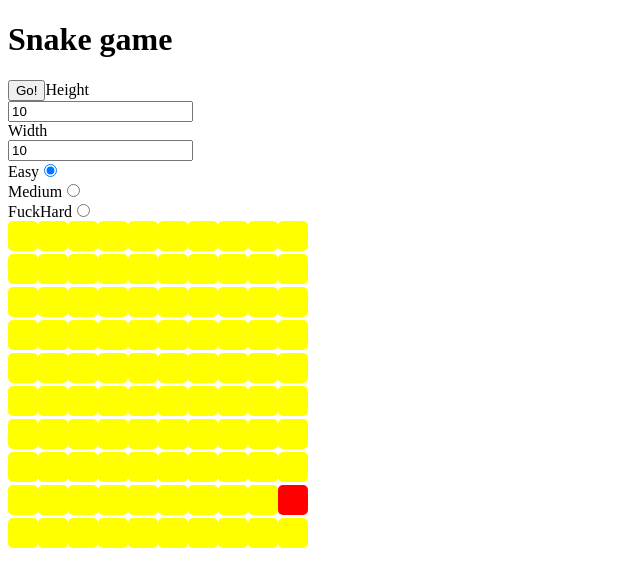
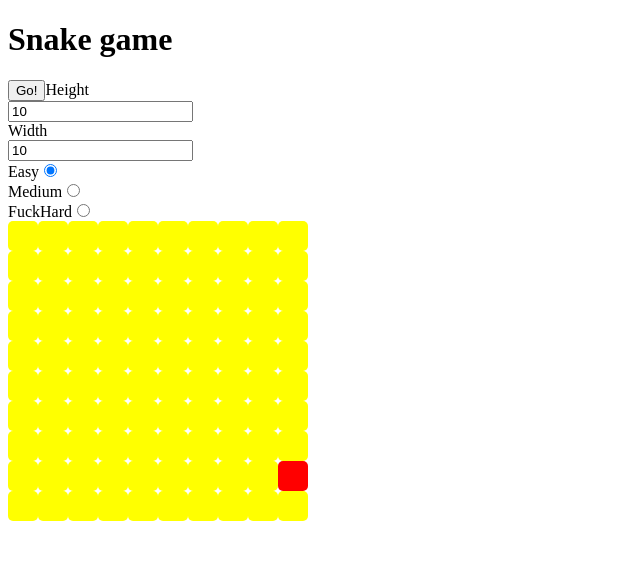
Before and after one commit to akk228/snake, a React (Create React App) app: page / in a window 1280 px wide. Shown: the top 586 px of the page, without its empty margins (0-640 px from the left). Built offline with nearby package versions, Linux system fonts and the light colour scheme.

Commit message:
1 - peformance optimization os use effect. 2 - adds pausing and resumeing to snake's state. 3 -adds queueing on press arrow actions. 4 - adds stopping the game on the collission with body

```diff
--- a/src/Game/Components/Play/Components/Field.tsx
+++ b/src/Game/Components/Play/Components/Field.tsx
@@ -1,3 +1,4 @@
+import { useMemo } from 'react';
 import { useGameSelector } from "../../../Redux/GameHooks";
 import { selectFieldConfigs } from "../../../Redux/GameSelectors";
 import { CellType } from "../Entities/CellType";
@@ -13,36 +14,42 @@ interface IFieldProps {
 
 export function Field(props: IFieldProps): JSX.Element {
     const fieldConfigs = useGameSelector(selectFieldConfigs);
-    const field = initializeField(fieldConfigs.height, fieldConfigs.width, props.snake)
-        .map((rowOfCells: CellType[], rowIndex: number) => (
-            <div key={rowIndex} style={{margin: 0}}>
-                {rowOfCells.map((cell: CellType, colIndex: number) => <Cell key={colIndex} type={cell} />)}
-            </div>));
+
+    const field = useMemo(() => {
+        const initialField = initializeField(fieldConfigs.height, fieldConfigs.width, props.snake);
+        return initialField.flat().map((cell: CellType, index: number) => (
+            <Cell
+                key={index}
+                type={cell}
+            />
+        ));
+    }, [fieldConfigs.height, fieldConfigs.width, props.snake]);
 
     return (
-        <div style={{margin: 0, position: "fixed"}}>
+        <div style={{
+            margin: 0,
+            position: "fixed",
+            display: "grid",
+            gridTemplateColumns: `repeat(${fieldConfigs.width}, 1fr)`,
+            gap: 0
+        }}>
             {field}
         </div>
     );
 }
 
 function initializeField(rows: number, cols: number, snake: Snake) {
-    const array: CellType[][] = [];
+    // Create empty field with typed array for better performance
+    const array = new Array(rows).fill(null)
+        .map(() => new Array(cols).fill(CellType.Empty));
 
-    for (let i = 0; i < rows; i++) {
-        array[i] = [];
+    // Fill snake body cells directly
+    snake.body.forEach(([x, y]) => {
+        array[x][y] = CellType.SnakeBody;
+    });
 
-        for (let j = 0; j < cols; j++) {
-            array[i][j] = CellType.Empty;
-        }
-    }
-
+    // Set snake head
     array[snake.head.x][snake.head.y] = CellType.SnakeHead;
 
-    for (let i = 0; i < snake.body.length; i++) {
-        array[snake.body[i][X]][snake.body[i][Y]] = CellType.SnakeBody;
-    }
-
     return array;
-
 }
--- a/src/Game/Components/Play/Play.tsx
+++ b/src/Game/Components/Play/Play.tsx
@@ -1,6 +1,6 @@
 import { useGameSelector } from "../../Redux/GameHooks";
 import { selectDifficulty, selectFieldConfigs } from "../../Redux/GameSelectors";
-import { useEffect, useReducer } from "react";
+import { useEffect, useReducer, useRef } from "react";
 import { Field } from "./Components/Field";
 import { Speed } from "./Components/Entities/Speed";
 import { snakeInitialState } from "./SnakeState/Snake";
@@ -17,6 +17,7 @@ export function Play(props: IPlayProps): JSX.Element {
     const difficulty = useGameSelector(selectDifficulty);
     const snakeInitial = snakeInitialState(field.height, field.width);
     const [snake, dispatchSnake] = useReducer(SnakeReducer, snakeInitial);
+    const directionQueue = useRef<Direction[]>([]);
 
     const handleKeyDown = (event: KeyboardEvent) => {
         if (event.code !== "Tab") {
@@ -24,15 +25,20 @@ export function Play(props: IPlayProps): JSX.Element {
         }
 
         if (event.code === "Space") {
-            props.onGameStartedChange(!props.started);
+            handleGamePersumePause();
         }
 
-        if (event.code.startsWith("Arrow")) {
-            dispatchSnake({
-                type: SnakeActionType.ChangeDirection,
-                payload: event.code.substring("Arrow".length) as Direction
-            });
+        if (snake.isMoving && event.code.startsWith("Arrow")) {
+            const newDirection = event.code.substring("Arrow".length) as Direction;
+            directionQueue.current.push(newDirection);
         }
+    };
+
+    const handleGamePersumePause = () => {
+        dispatchSnake({
+            type: SnakeActionType.SetIsMoving,
+            payload: !snake.isMoving
+        });
     };
 
     useEffect(() => {
@@ -40,18 +46,40 @@ export function Play(props: IPlayProps): JSX.Element {
             return;
         }
 
-        const gameClock = setInterval(
-            () => dispatchSnake({ type: SnakeActionType.Move }),
-            Speed[difficulty]
-        );
-
         document.addEventListener('keydown', handleKeyDown);
 
+
+        if (!snake.isMoving) {
+            return;
+        }
+
+        let frameId: number;
+        let lastTime = 0;
+        const interval = Speed[difficulty];
+
+        const gameLoop = (timestamp: number) => {
+            if (timestamp - lastTime >= interval) {
+                const currentDirections = [...directionQueue.current];
+                dispatchSnake({
+                    type: SnakeActionType.Move,
+                    payload: currentDirections
+                });
+                if (directionQueue.current.length > 0) {
+                    directionQueue.current.shift();
+                }
+                lastTime = timestamp;
+            }
+            frameId = requestAnimationFrame(gameLoop);
+        };
+
+        frameId = requestAnimationFrame(gameLoop);
+
         return () => {
-            clearInterval(gameClock);
+            cancelAnimationFrame(frameId);
             document.removeEventListener('keydown', handleKeyDown);
+            directionQueue.current = [];
         };
-    }, [props.started]);
+    }, [snake.isMoving]);
 
     return (<Field snake={snake} />);
 }
--- a/src/Game/Components/Play/SnakeState/Snake.ts
+++ b/src/Game/Components/Play/SnakeState/Snake.ts
@@ -16,20 +16,23 @@ export interface Snake {
     body: number[][];
     field: IFieldParameters;
     count: number;
+    isMoving: boolean;
+    isAlive: boolean;
 }
 
-export const snakeInitialState = (height: number, width: number) => ({
-    direction: Direction.Up,
-    head: initializeHead(height, width),
-    body: new Array<number[]>(),
-    field: {
-        height: height,
-        width: width
-    },
-    count: 1
+export function snakeInitialState(height: number, width: number): Snake {
+    return {
+        direction: Direction.Up,
+        head: initializeHead(height, width),
+        body: [],
+        field: { height, width },
+        count: 1,
+        isMoving: true,
+        isAlive: true
+    };
+}
+
+const initializeHead = (height: number, width: number): Head => ({
+    x: Math.floor(Math.random() * height),
+    y: Math.floor(Math.random() * width)
 });
-
-const initializeHead = (height: number, width: number) => ({
-    x: Math.floor(Math.random()*((height))),
-    y: Math.floor(Math.random()*((width)))
-});
--- a/src/Game/Components/Play/SnakeState/SnakeReducers.ts
+++ b/src/Game/Components/Play/SnakeState/SnakeReducers.ts
@@ -3,13 +3,20 @@ import { Snake, Head, X, Y } from "./Snake";
 
 export enum SnakeActionType {
     Move = "snake/move",
-    ChangeDirection = "snake/changeDirection"
+    SetIsMoving = "snake/setIsMoving"
 }
 
-interface SnakeAction {
-    type: SnakeActionType;
-    payload?: any;
+interface MoveAction {
+    type: SnakeActionType.Move;
+    payload?: Direction[];
 }
+
+interface SetIsMovingAction {
+    type: SnakeActionType.SetIsMoving;
+    payload?: boolean;
+}
+
+type SnakeAction = MoveAction | SetIsMovingAction;
 
 /**
  * Main reducer function for managing snake state
@@ -17,15 +24,25 @@ interface SnakeAction {
  * @param action Action object containing type and optional payload
  * @returns Updated snake state
  */
-export function SnakeReducer(state: Snake, action: SnakeAction){
+export function SnakeReducer(state: Snake, action: SnakeAction) {
     switch (action.type) {
         case SnakeActionType.Move:
-            return MoveSnake(state);
-        case SnakeActionType.ChangeDirection:
-            return ChangeDirection(state, action.payload);
+            return MoveSnake(state, action.payload || []);
+        case SnakeActionType.SetIsMoving:
+            return SetSnakeMoving(state, action.payload || false);
         default:
             return state;
     }
+}
+
+/**
+ * Checks if snake's head collides with any part of its body
+ * @param head Current position of snake's head
+ * @param body Array of body segment coordinates
+ * @returns true if collision detected, false otherwise
+ */
+function checkCollision(head: Head, body: number[][]): boolean {
+    return body.some(([x, y]) => head.x === x && head.y === y);
 }
 
 /**
@@ -33,17 +50,41 @@ export function SnakeReducer(state: Snake, action: SnakeAction){
  * Updates the snake's body by moving all segments forward
  * Handles growth logic based on count (grows every 3 moves when count reaches 0)
  * @param snake Current snake state
+ * @param directionQueue Queue of directions
  * @returns New snake state with updated position and body
  */
-function MoveSnake(snake: Snake): Snake {
+function MoveSnake(snake: Snake, directionQueue: Direction[]): Snake {
+    if (!snake.isAlive) return snake;
+
+    // Update direction if queue is not empty
+    let newDirection = snake.direction;
+    if (directionQueue.length > 0) {
+        const nextDirection = directionQueue[0];
+        // Check if turn is valid (not 180 degrees)
+        if (!(- Directions[snake.direction][X] === Directions[nextDirection][X] ||
+            - Directions[snake.direction][Y] === Directions[nextDirection][Y])) {
+            newDirection = nextDirection;
+        }
+    }
+
     const newHead: Head = {
-        x: (snake.field.height + snake.head.x + Directions[snake.direction][X]) % snake.field.height,
-        y: (snake.field.width + snake.head.y + Directions[snake.direction][Y]) % snake.field.width
+        x: (snake.field.height + snake.head.x + Directions[newDirection][X]) % snake.field.height,
+        y: (snake.field.width + snake.head.y + Directions[newDirection][Y]) % snake.field.width
+    }
+
+    // Check for collision with body
+    if (checkCollision(newHead, snake.body)) {
+        return {
+            ...snake,
+            isAlive: false,
+            isMoving: false
+        };
     }
 
     if (snake.body.length === 0 && snake.count !== 0) {
         return {
             ...snake,
+            direction: newDirection,
             head: newHead,
             count: (snake.count + 1) % 3
         };
@@ -52,7 +93,6 @@ function MoveSnake(snake: Snake): Snake {
     const newBody = snake.count === 0
         ? new Array(snake.body.length + 1)
         : new Array(snake.body.length);
-
 
     newBody[0] = [snake.head.x, snake.head.y];
 
@@ -66,6 +106,7 @@ function MoveSnake(snake: Snake): Snake {
 
     return {
         ...snake,
+        direction: newDirection,
         head: newHead,
         body: newBody,
         count: (snake.count + 1) % 3
@@ -73,17 +114,14 @@ function MoveSnake(snake: Snake): Snake {
 }
 
 /**
- * Updates the snake's direction if the new direction is valid
- * Prevents 180-degree turns by checking if new direction is opposite to current
+ * Updates the snake's movement state
  * @param snake Current snake state
- * @param newDirection New direction to change to
- * @returns Updated snake state with new direction or unchanged state if invalid
+ * @param isMoving New movement state
+ * @returns Updated snake state with new movement state
  */
-function ChangeDirection(snake: Snake, newDirection: Direction): Snake {
-    if (- Directions[snake.direction][X] === Directions[newDirection][X] ||
-        - Directions[snake.direction][Y] === Directions[newDirection][Y]) {
-        return snake;
-    }
-
-    return {...snake, direction: newDirection};
+function SetSnakeMoving(snake: Snake, isMoving: boolean): Snake {
+    return {
+        ...snake,
+        isMoving: isMoving || false
+    };
 }
```
